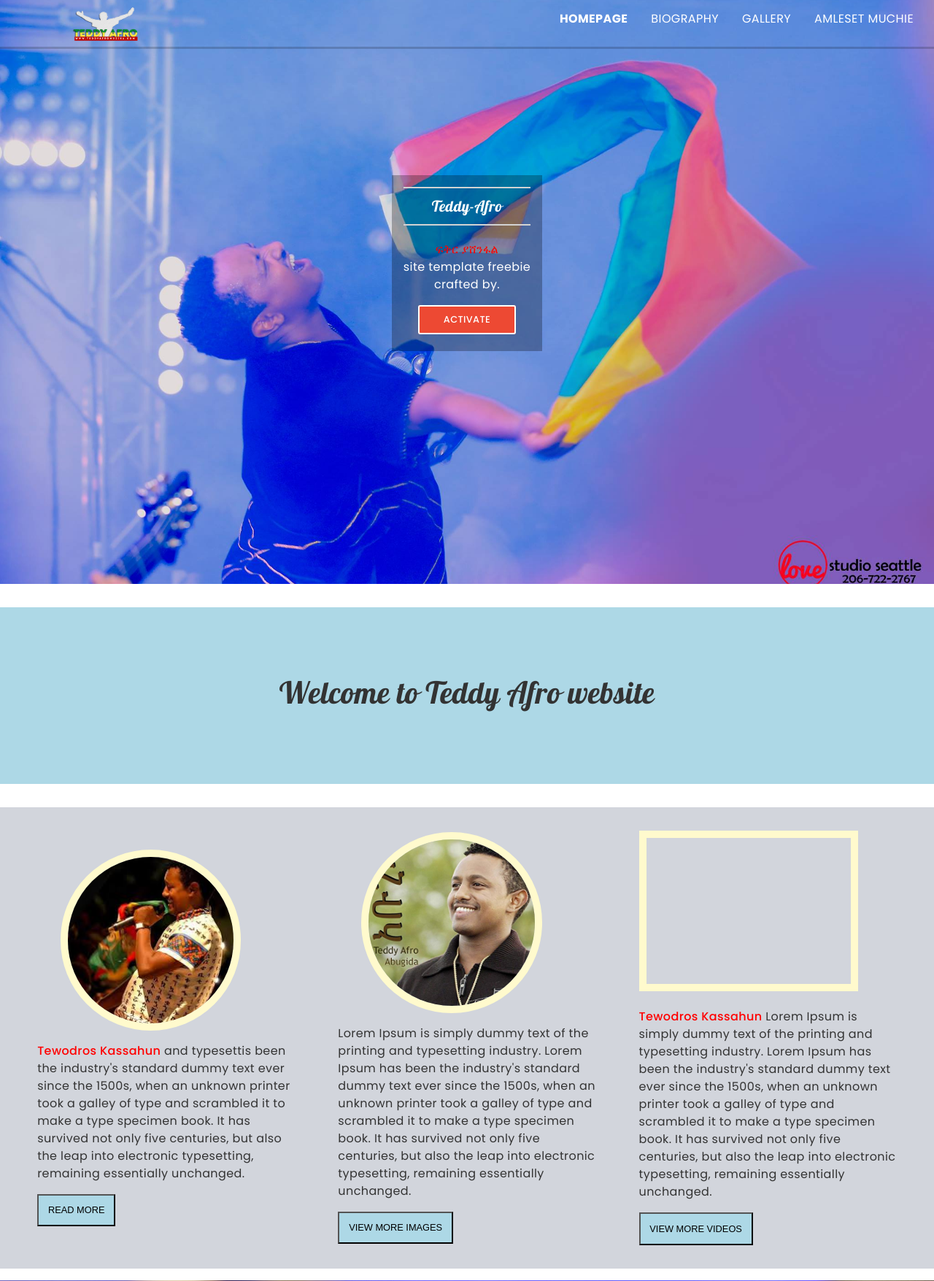
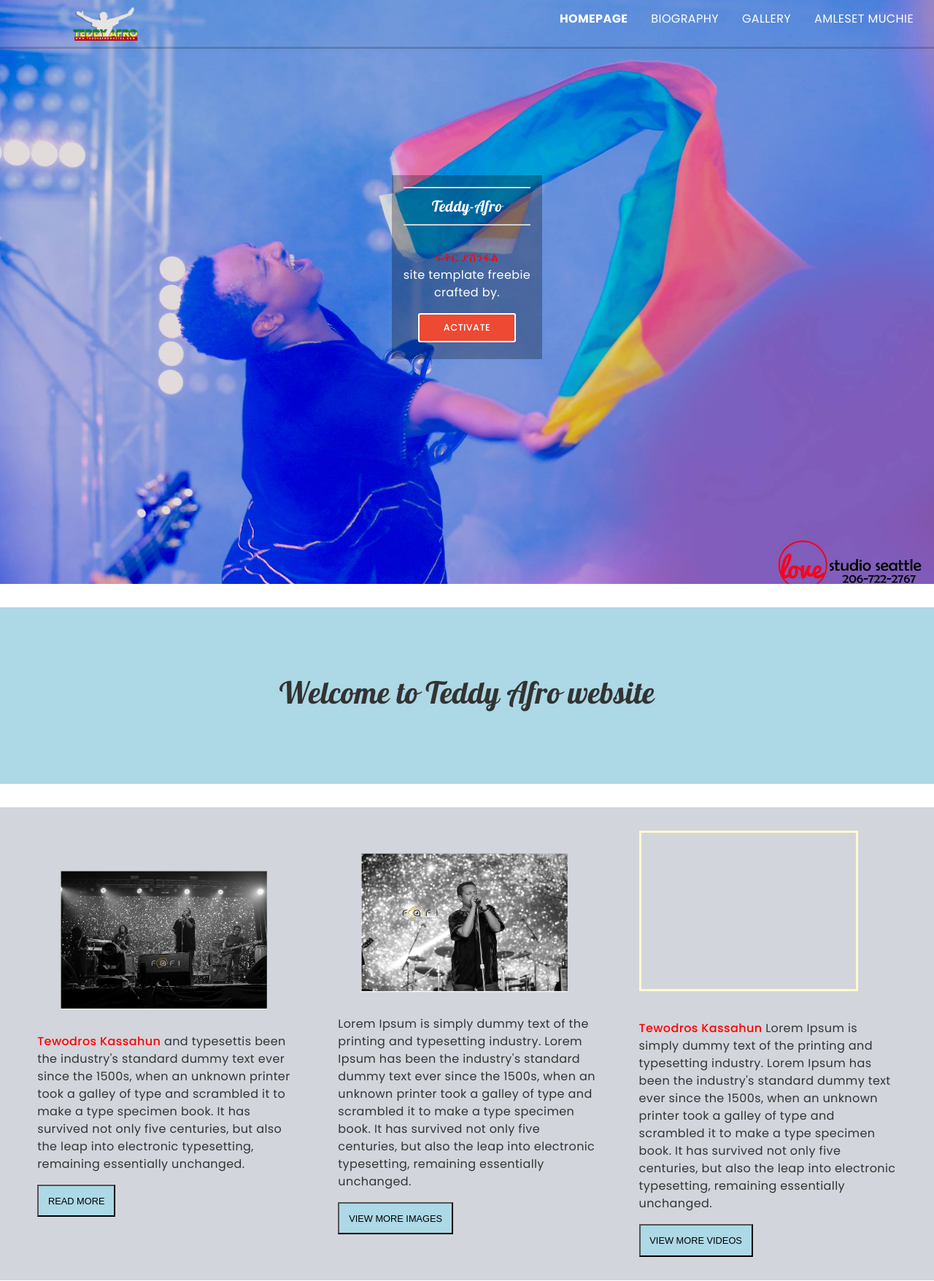
Before and after one commit to herselam25/my-project, a PHP site: page / in a window 1280 px wide. Shown: the top 1755 px of the page at 73% size. Run offline with PHP 8.4, Linux system fonts and the light colour scheme; grey boxes are pictures that could not be loaded.

Commit message:
change images

```diff
--- a/index.html
+++ b/index.html
@@ -55,14 +55,14 @@
         <section>
             <div class="row">
                 <div class="column-2">
-                    <img class="img-1" src="assets/teddy-images/alphabet.jpg" alt="performance">
+                    <img class="img-1" src="assets/teddy-images/bl.jpg" alt="performance">
                     <p class="p-font"><strong> Tewodros Kassahun</strong> and typesettis been the industry's standard dummy text ever since the 1500s, when an unknown printer took a galley of type and scrambled it to make a type specimen book. It has survived not only
                         five centuries, but also the leap into electronic typesetting, remaining essentially unchanged.
                     </p>
                     <button class="button">READ MORE</button>
                 </div>
                 <div class="column-2">
-                    <img class="img-1" src="assets/teddy-images/abogida.jpg" alt="performance">
+                    <img class="img-1" src="assets/teddy-images/lc.jpg" alt="performance">
                     <p class="p-font"> Lorem Ipsum is simply dummy text of the printing and typesetting industry. Lorem Ipsum has been the industry's standard dummy text ever since the 1500s, when an unknown printer took a galley of type and scrambled it to make a type
                         specimen book. It has survived not only five centuries, but also the leap into electronic typesetting, remaining essentially unchanged.
                     </p>
--- a/style.css
+++ b/style.css
@@ -191,7 +191,7 @@ h3 {
 
 p {
     margin-bottom: 1em;
-    margin-top: 1em;
+    margin-top: 2em;
 }
 
 
@@ -487,19 +487,18 @@ h2::after {
     color: rgba(0, 0, 0, 0.5);
 }
 .img-1 {
-    width: 70%;
+    width: 80%;
     margin-left: 2em;
-    border-style: solid;
-    border-width: 10px;
-    border-radius: 50%;
-    border-color: lemonchiffon;
+    /* border-style: solid;
+    border-width: 3px;
+    border-color: lemonchiffon; */
 }
 
 .bg-video {
     width: 300px;
     height: 220px;
     border-style: solid;
-    border-width: 10px;
+    border-width: 3px;
     border-color: lemonchiffon;
 }
 .button {
```
Also changed, not shown: assets/teddy-images/69947648_1548891438583828_7654096733286170624_n.jpg (deleted), assets/teddy-images/70578286_1548891335250505_6734741825183023104_n.jpg (deleted), assets/teddy-images/bl.jpg (added), assets/teddy-images/lc.jpg (added).
